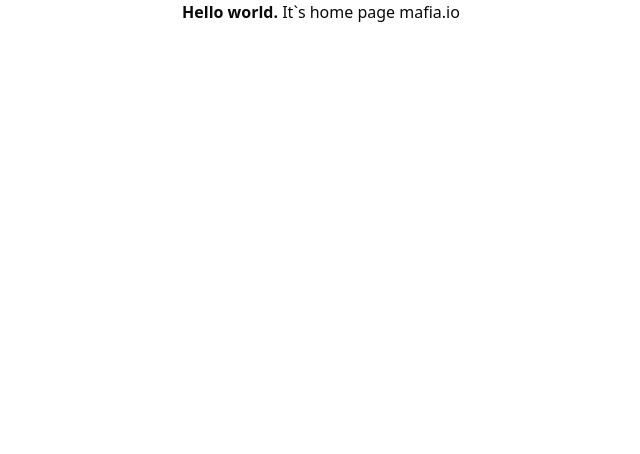
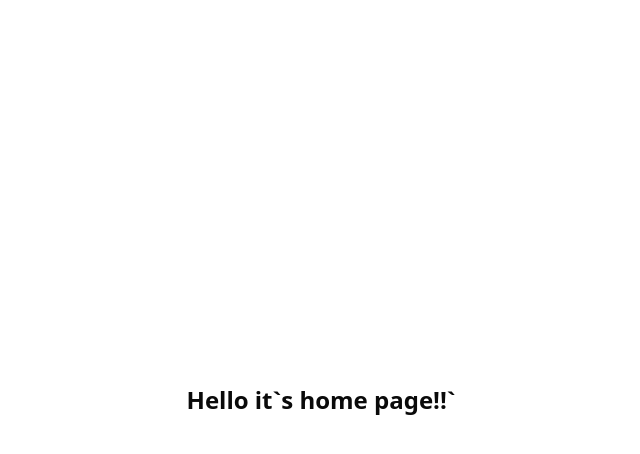
Before and after one commit to SyniookIvan/Online-mafia, a Next.js app: page / in a window 1280 px wide. Shown: the top 454 px of the page, without its empty margins (319-959 px from the left). Built offline with nearby package versions, Linux system fonts and the light colour scheme.

Commit message:
Update home page

```diff
--- a/app/page.tsx
+++ b/app/page.tsx
@@ -1,9 +1,9 @@
 export default function Home() {
   return (
-    <div className="flex  justify-center">
-      <h1>
-        <b>Hello world.</b> It`s home page mafia.io
-      </h1>
+    <div className="flex min-h-screen justify-center items-center">
+      <div className="flex flex-col items-center space-y-4">
+        <h1 className="text-2xl font-bold">Hello it`s home page!!`</h1>
+      </div>
     </div>
   );
 }
```
